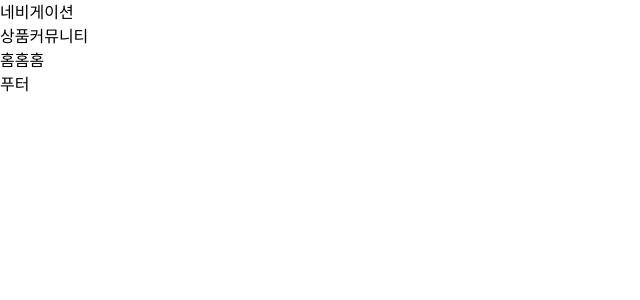
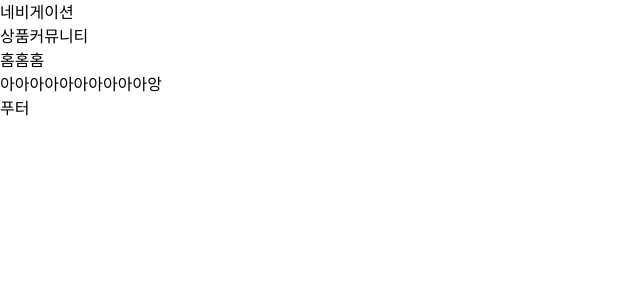
Before and after one commit to KwonHyeokGeon/food, a Vue app: page / in a window 1280 px wide. Shown: the top 300 px of the page, without its empty margins (0-640 px from the left). Built offline with nearby package versions, Linux system fonts and the light colour scheme.

Commit message:
Update HomeView.vue

```diff
--- a/src/views/HomeView.vue
+++ b/src/views/HomeView.vue
@@ -1,6 +1,9 @@
 <template>
   <div>
     홈홈홈
+  </div>
+  <div>
+    아아아아아아아아아아앙
   </div>
 </template>
 
```
